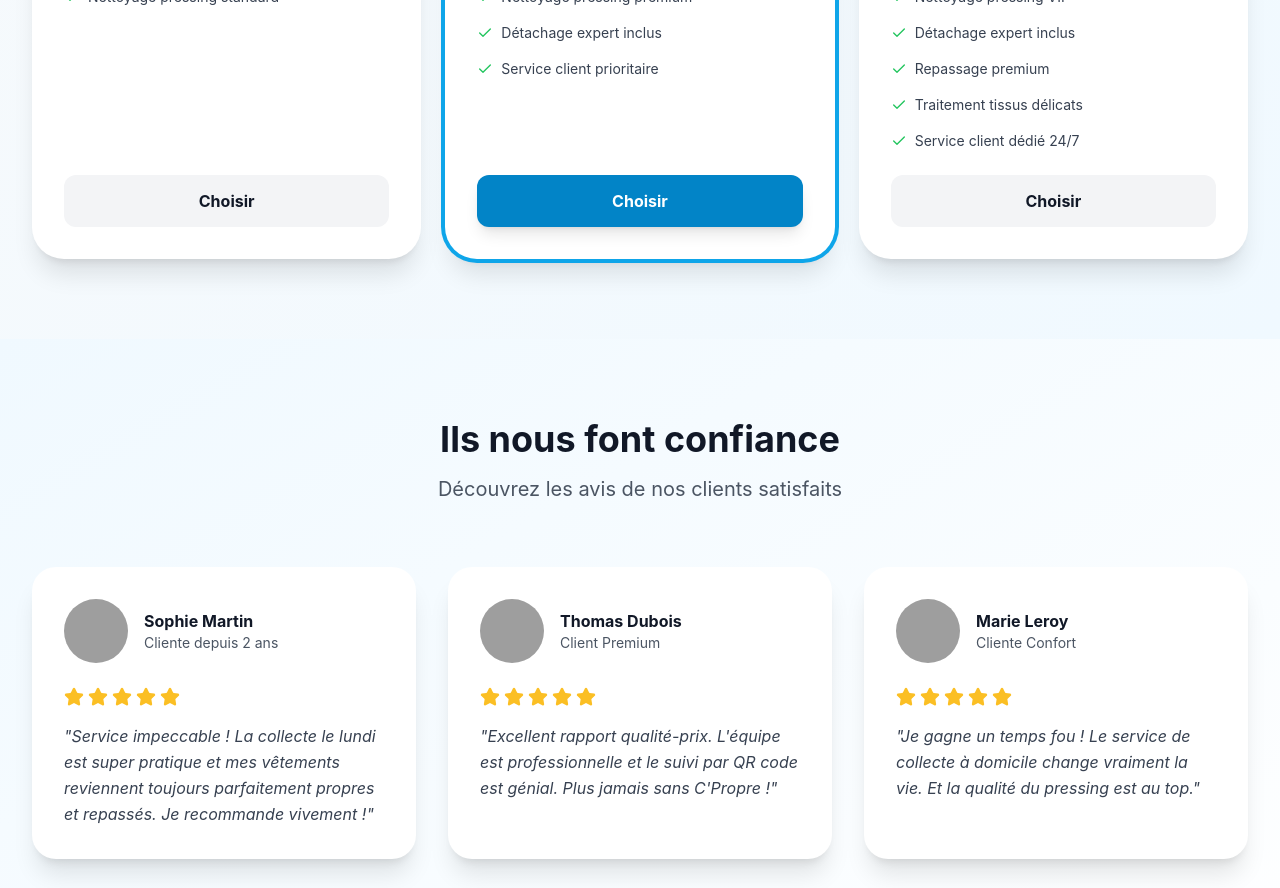
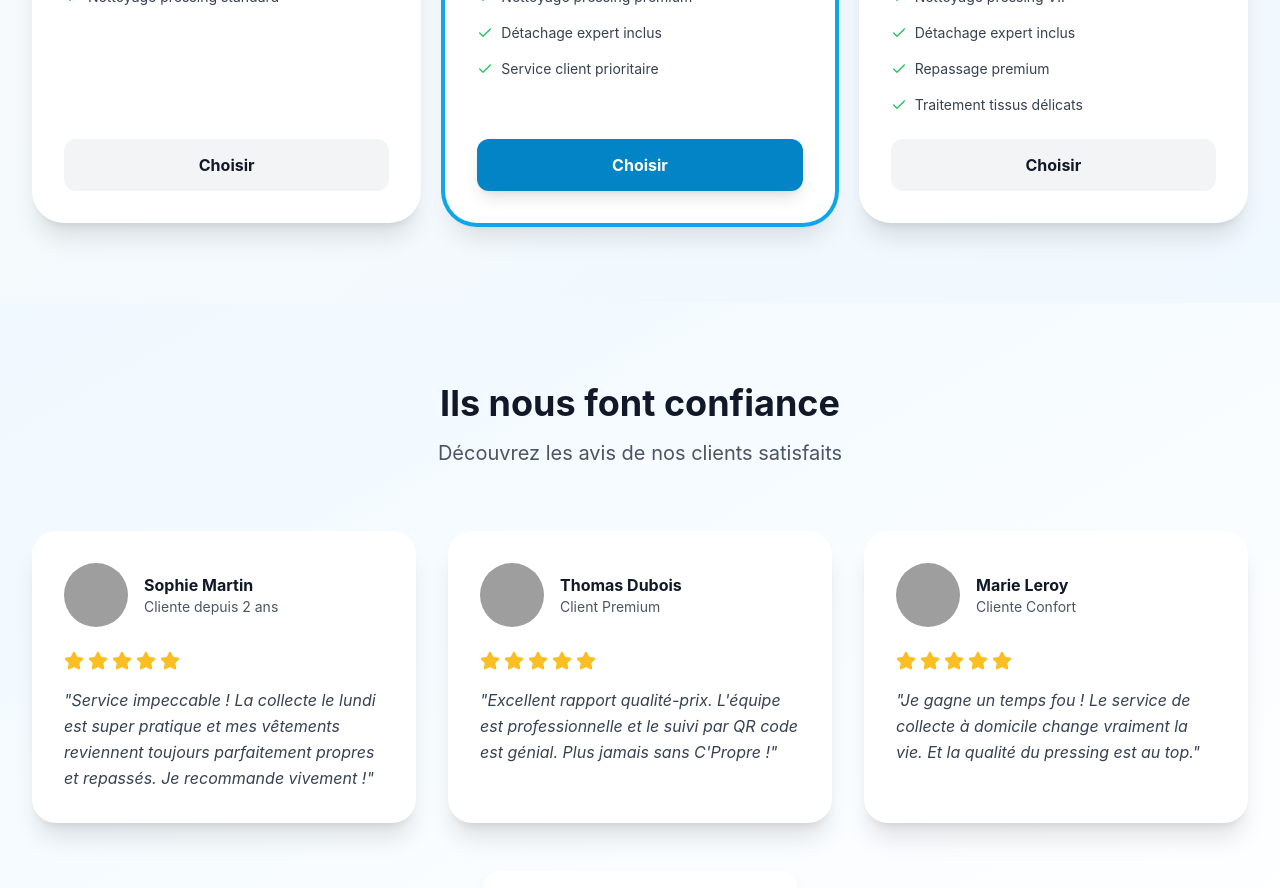
Before and after one commit to zekitml61-maker/sanane, a Next.js app: page / in a window 1280 px wide. Shown: the part 4640-5528 px from the top of the page. Built offline with nearby package versions, Linux system fonts and the light colour scheme; grey boxes are pictures that could not be loaded.

Commit message:
Remove: Suppression Service client dedie 24/7 de Formule Premium
- Suppression feature Service client dedie 24/7
- 9 features -> 8 features
- Liste simplifiee

```diff
--- a/components/PricingToggle.tsx
+++ b/components/PricingToggle.tsx
@@ -102,7 +102,6 @@ export default function PricingToggle() {
         'Détachage expert inclus',
         'Repassage premium',
         'Traitement tissus délicats',
-        'Service client dédié 24/7',
       ],
       popular: false,
       type: 'subscription'
```
